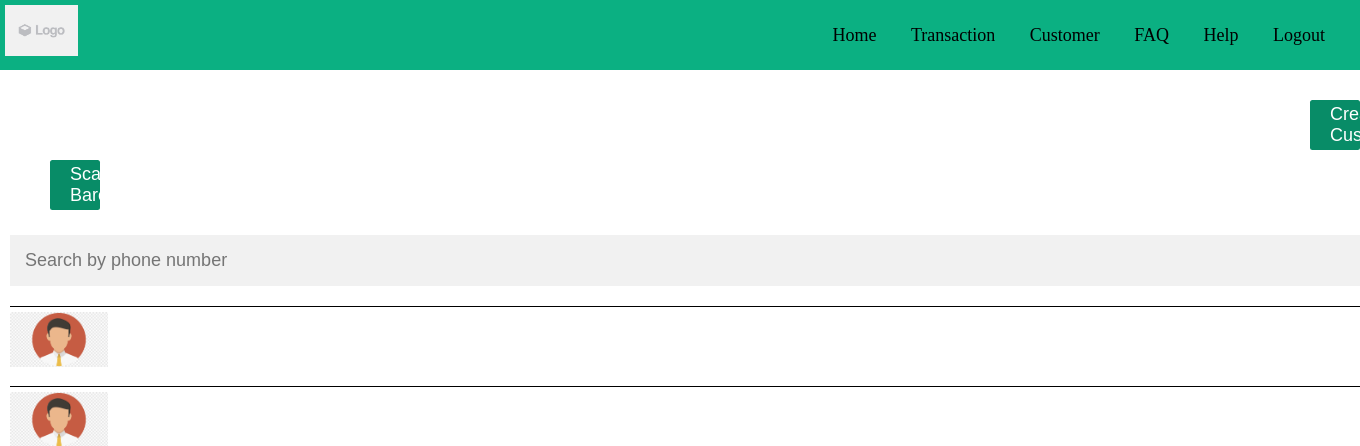
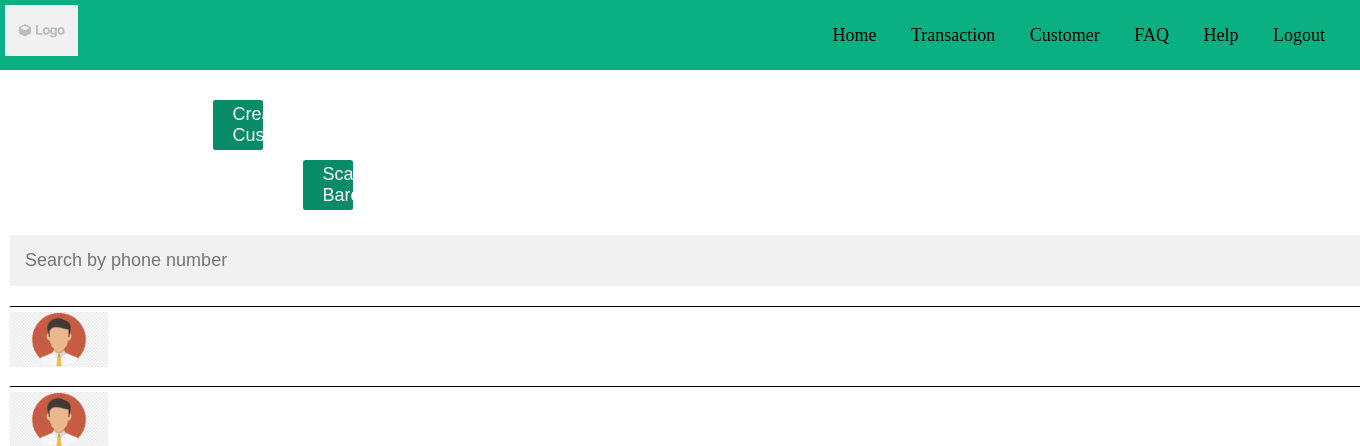
Before and after one commit to priyanka2011-sudo/hack_payment, a PHP site: page / in a window 1360 px wide; the page is wider, and only the part inside the window is pictured. Shown: the top 446 px of that part. Run offline with PHP 8.4, Linux system fonts and the light colour scheme; a user stored in the database is signed in.

Commit message:
css-second commit

```diff
--- a/CSS/CustomerList2.css
+++ b/CSS/CustomerList2.css
@@ -70,6 +70,10 @@ body {
 #scan_barcode {
     margin: 60px 0 20px 40px;
 }
+#transaction_init,#create_customer {
+    float: left;
+
+}
 .search_by {
     margin: 0 0 20px 40px;
 }
--- a/Transaction.php
+++ b/Transaction.php
@@ -1,6 +1,6 @@
 <?php include "header.php"; ?>
         <a href="initiation1.php">
-        <button id="transaction_init" class="functional_button">Initate Transaction</button></a>
+        <button type="button" id="transaction_init" class="functional_button">Initiate Transaction</button></a>
         <input type="text" id="search_by_phone" placeholder="Search by phone number" class="search_by">
         <input type="text" id="search_by_email" placeholder="Search by email" class="search_by">
         <section id="profile_list">
```
